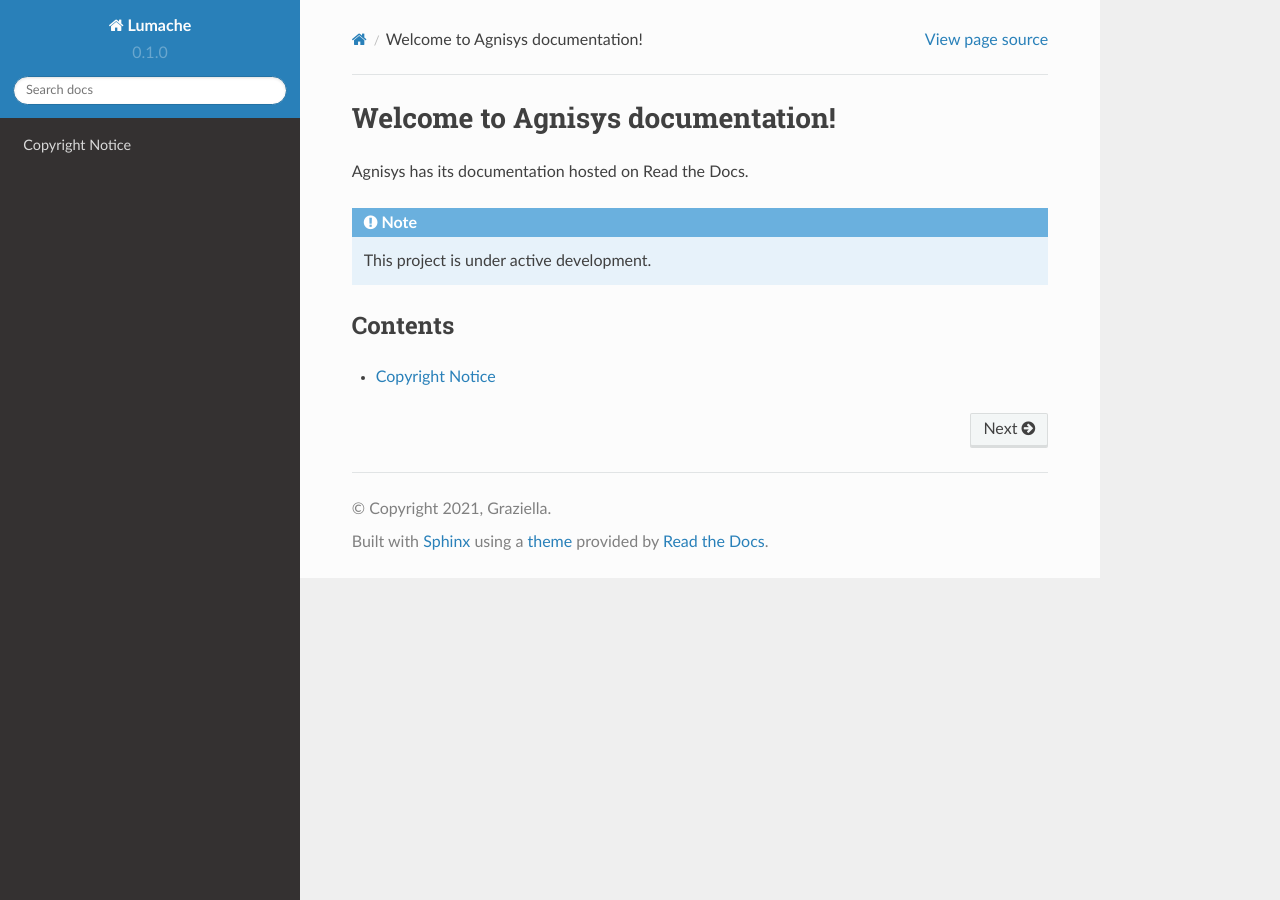
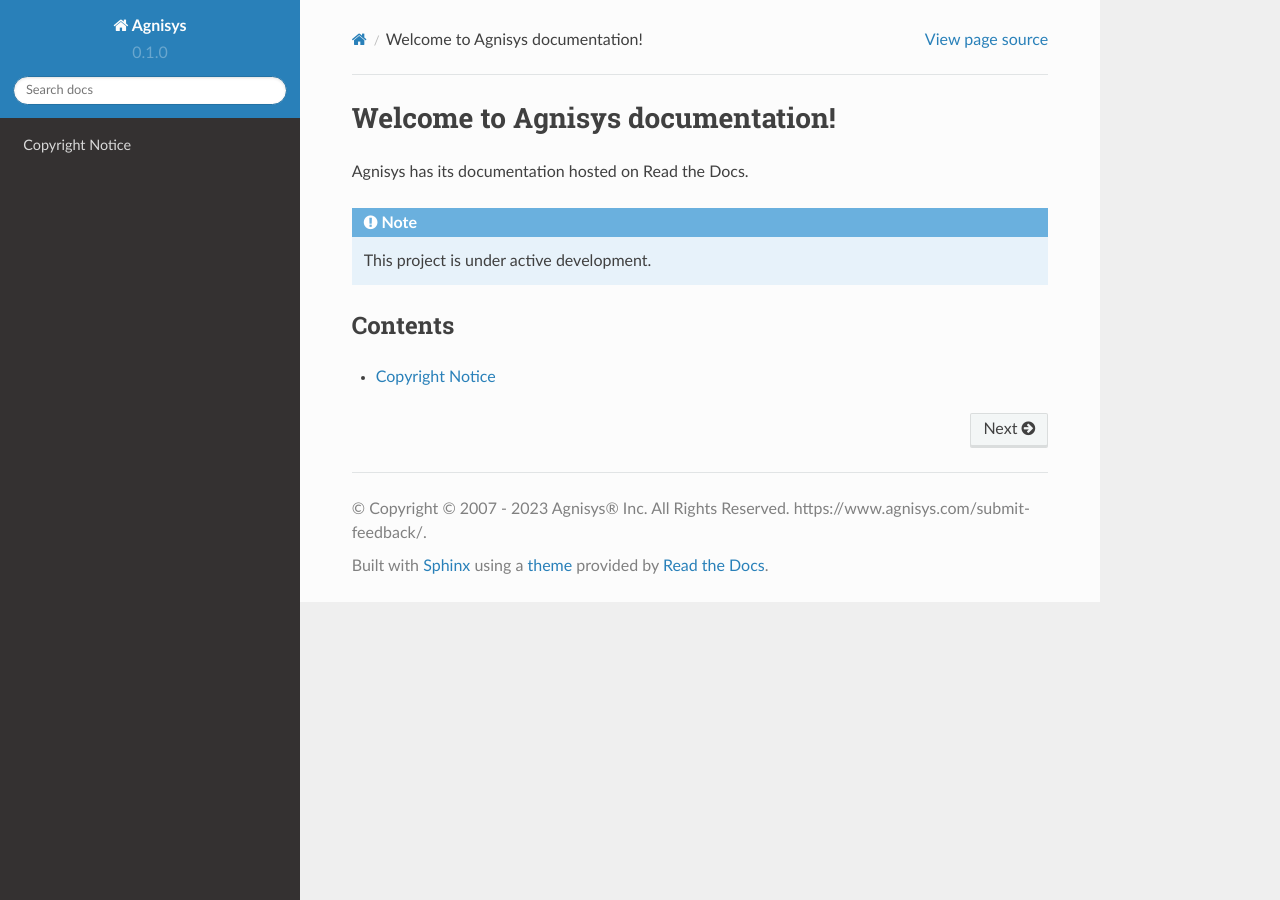
Before and after one commit to sakshi-agnisys/refacto-tutorial, a Sphinx documentation site: the page built from docs/source/index.rst, in a window 1280 px wide. Built offline with Sphinx 7.4.7 and the Read the Docs theme 2.0.0, drawn with Linux system fonts in a browser that asks for light colours.

Commit message:
Update conf.py

```diff
--- a/docs/source/conf.py
+++ b/docs/source/conf.py
@@ -2,9 +2,9 @@
 
 # -- Project information
 
-project = 'Lumache'
-copyright = '2021, Graziella'
-author = 'Graziella'
+project = 'Agnisys'
+copyright = '© 2007 - 2023 Agnisys® Inc. All Rights Reserved. https://www.agnisys.com/submit-feedback/'
+author = 'Agnisys'
 
 release = '0.1'
 version = '0.1.0'
```
